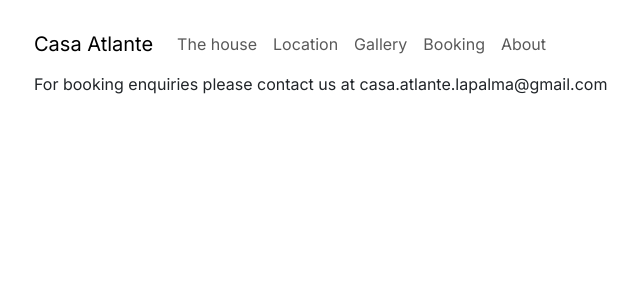
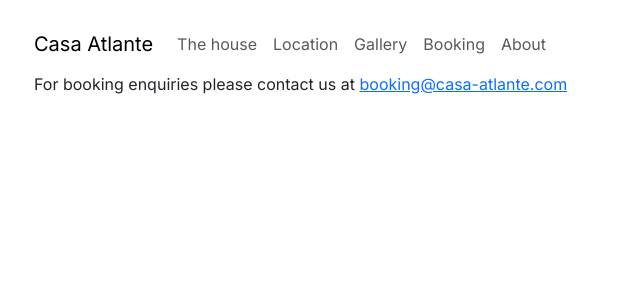
Before and after one commit to vondersam/casa_atlante, a Next.js app: page /booking in a window 1280 px wide. Shown: the top 300 px of the page, without its empty margins (48-688 px from the left). Built offline with nearby package versions, Linux system fonts and the light colour scheme.

Commit message:
Update booking information with new email address.

```diff
--- a/src/app/booking/page.tsx
+++ b/src/app/booking/page.tsx
@@ -1,7 +1,8 @@
 export default function Booking() {
   return (
     <p>
-      For booking enquiries please contact us at casa.atlante.lapalma@gmail.com
+      For booking enquiries please contact us at{' '}
+      <a href="mailto:booking@casa-atlante.com">booking@casa-atlante.com</a>
     </p>
   );
 }
```
